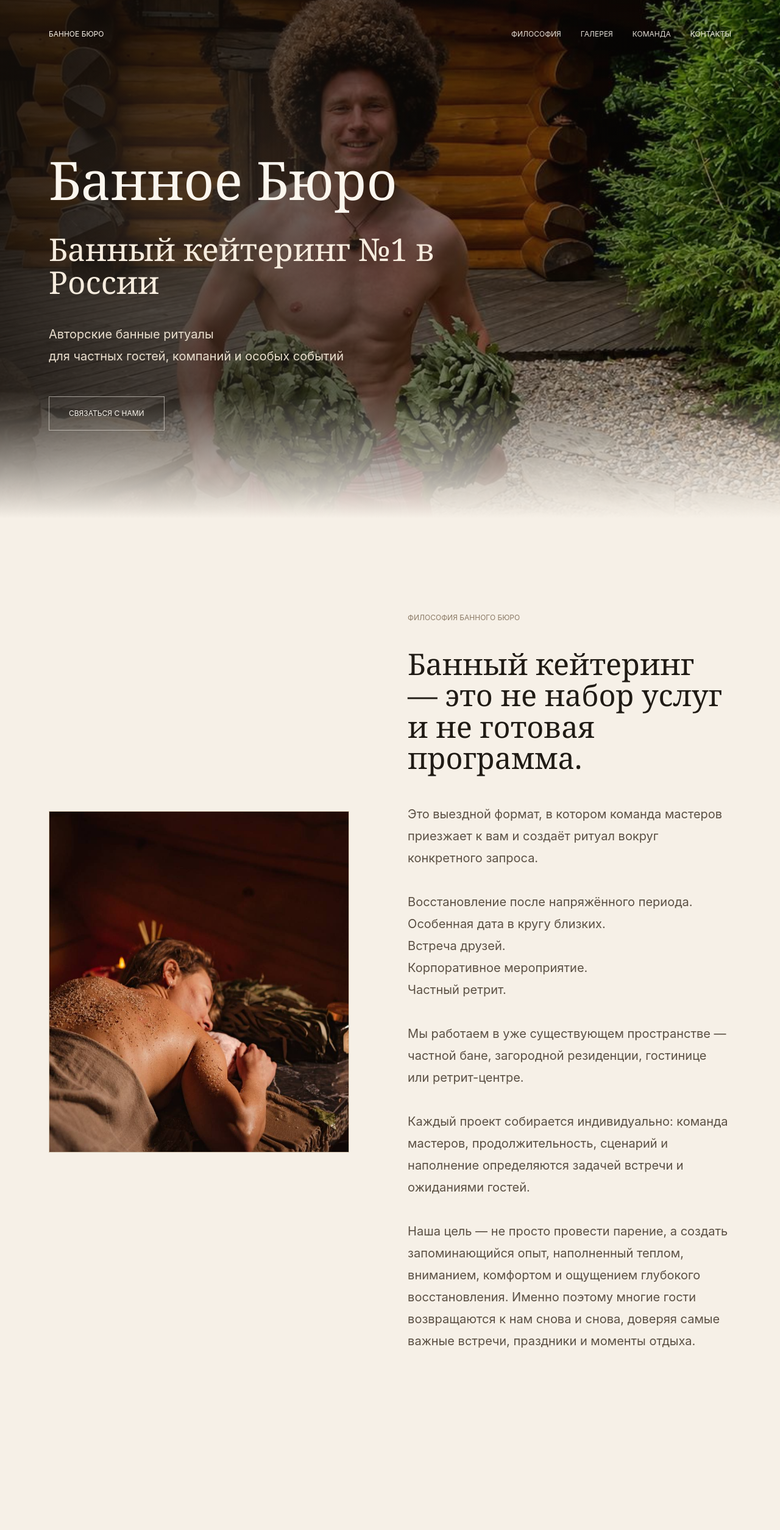
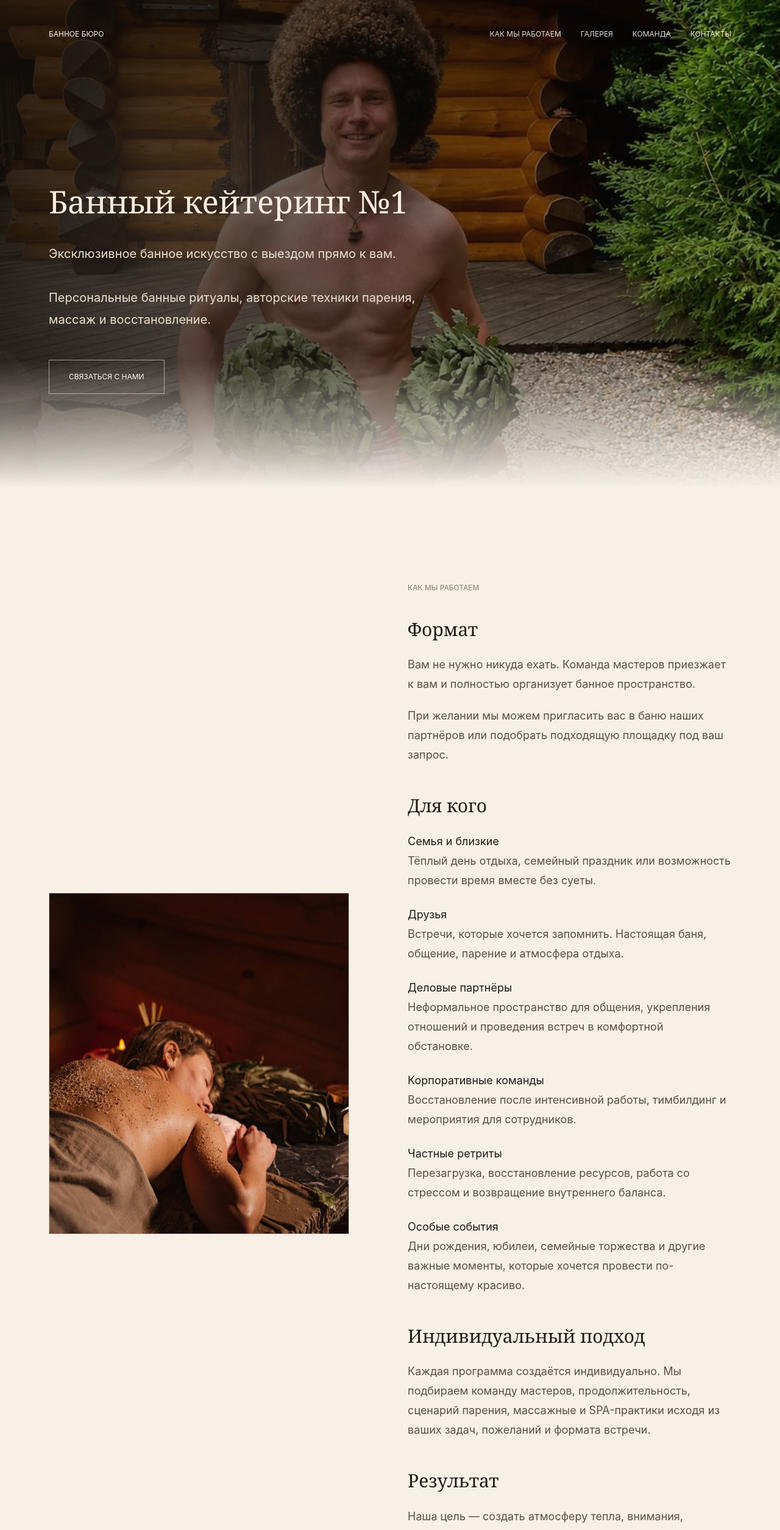
Before and after one commit to ajabenko82/bannoe-buro, a Next.js app: page / in a window 1280 px wide. Shown: the top 2509 px of the page at 61% size. Built offline with nearby package versions, Linux system fonts and the light colour scheme.

Commit message:
Update site content

```diff
--- a/app/page.tsx
+++ b/app/page.tsx
@@ -81,8 +81,8 @@ export default function Home() {
             Банное Бюро
           </a>
           <nav className="hidden items-center gap-8 text-xs uppercase text-[#fbf6ee]/90 lg:flex">
-            <a href="#philosophy" className="transition hover:text-white">
-              Философия
+            <a href="#how-we-work" className="transition hover:text-white">
+              Как мы работаем
             </a>
             <a href="#gallery" className="transition hover:text-white">
               Галерея
@@ -101,16 +101,15 @@ export default function Home() {
           className="relative z-10 mx-auto flex min-h-[calc(100svh-76px)] w-full max-w-[1520px] items-start px-5 pt-14 pb-20 sm:min-h-[calc(100svh-112px)] sm:px-10 sm:pt-28 sm:pb-28 lg:px-20 lg:pt-36 lg:pb-36"
         >
           <div className="reveal max-w-5xl text-[#fbf6ee]">
-            <h1 className="font-display text-[clamp(2.6rem,6.8vw,6.8rem)] font-normal leading-[0.9]">
-              Банное Бюро
+            <h1 className="mt-10 max-w-2xl font-display text-[clamp(1.7rem,4vw,3.5rem)] font-normal leading-[1.05] text-[#f6ecde] sm:mt-12">
+              Банный кейтеринг №1
             </h1>
-            <p className="mt-10 max-w-2xl font-display text-[clamp(1.7rem,4vw,3.5rem)] font-normal leading-[1.05] text-[#f6ecde] sm:mt-12">
-              Банный кейтеринг №1 в России
-            </p>
             <p className="mt-10 max-w-2xl text-lg leading-8 text-[#eadfce] sm:text-xl sm:leading-9">
-              Авторские банные ритуалы
+              Эксклюзивное банное искусство с выездом прямо к вам.
               <br />
-              для частных гостей, компаний и особых событий
+              <br />
+              Персональные банные ритуалы, авторские техники парения, массаж и
+              восстановление.
             </p>
             <div className="mt-12 flex flex-col gap-4 sm:flex-row">
               <a
@@ -125,7 +124,7 @@ export default function Home() {
       </section>
 
       <section
-        id="philosophy"
+        id="how-we-work"
         className="section-space px-6 sm:px-10 lg:px-20"
       >
         <div className="mx-auto grid max-w-[1320px] gap-12 lg:grid-cols-[0.92fr_1.08fr] lg:items-center">
@@ -139,41 +138,92 @@ export default function Home() {
             />
           </div>
           <div className="reveal max-w-3xl lg:pl-12">
-            <p className="eyebrow">Философия Банного Бюро</p>
-            <h2 className="mt-10 font-display text-[clamp(2.25rem,3.8vw,4.3rem)] font-normal leading-[1.06]">
-              Банный кейтеринг — это не набор услуг и не готовая программа.
-            </h2>
-            <p className="mt-12 max-w-2xl text-xl leading-9 text-[#5b5044]">
-              Это выездной формат, в котором команда мастеров приезжает к вам и
-              создаёт ритуал вокруг конкретного запроса.
-              <br />
-              <br />
-              Восстановление после напряжённого периода.
-              <br />
-              Особенная дата в кругу близких.
-              <br />
-              Встреча друзей.
-              <br />
-              Корпоративное мероприятие.
-              <br />
-              Частный ретрит.
-              <br />
-              <br />
-              Мы работаем в уже существующем пространстве — частной бане,
-              загородной резиденции, гостинице или ретрит-центре.
-              <br />
-              <br />
-              Каждый проект собирается индивидуально: команда мастеров,
-              продолжительность, сценарий и наполнение определяются задачей
-              встречи и ожиданиями гостей.
-              <br />
-              <br />
-              Наша цель — не просто провести парение, а создать запоминающийся
-              опыт, наполненный теплом, вниманием, комфортом и ощущением
-              глубокого восстановления. Именно поэтому многие гости
-              возвращаются к нам снова и снова, доверяя самые важные встречи,
-              праздники и моменты отдыха.
-            </p>
+            <p className="eyebrow">Как мы работаем</p>
+            <div className="mt-10 max-w-2xl space-y-12 text-[#5b5044]">
+              <div>
+                <h2 className="font-display text-3xl font-normal leading-tight text-[#201b15]">
+                  Формат
+                </h2>
+                <div className="mt-6 space-y-5 text-lg leading-8">
+                  <p>
+                    Вам не нужно никуда ехать. Команда мастеров приезжает к вам
+                    и полностью организует банное пространство.
+                  </p>
+                  <p>
+                    При желании мы можем пригласить вас в баню наших партнёров
+                    или подобрать подходящую площадку под ваш запрос.
+                  </p>
+                </div>
+              </div>
+
+              <div>
+                <h2 className="font-display text-3xl font-normal leading-tight text-[#201b15]">
+                  Для кого
+                </h2>
+                <div className="mt-6 space-y-6 text-lg leading-8">
+                  <p>
+                    <span className="block text-[#201b15]">
+                      Семья и близкие
+                    </span>
+                    Тёплый день отдыха, семейный праздник или возможность
+                    провести время вместе без суеты.
+                  </p>
+                  <p>
+                    <span className="block text-[#201b15]">Друзья</span>
+                    Встречи, которые хочется запомнить. Настоящая баня,
+                    общение, парение и атмосфера отдыха.
+                  </p>
+                  <p>
+                    <span className="block text-[#201b15]">
+                      Деловые партнёры
+                    </span>
+                    Неформальное пространство для общения, укрепления отношений
+                    и проведения встреч в комфортной обстановке.
+                  </p>
+                  <p>
+                    <span className="block text-[#201b15]">
+                      Корпоративные команды
+                    </span>
+                    Восстановление после интенсивной работы, тимбилдинг и
+                    мероприятия для сотрудников.
+                  </p>
+                  <p>
+                    <span className="block text-[#201b15]">
+                      Частные ретриты
+                    </span>
+                    Перезагрузка, восстановление ресурсов, работа со стрессом и
+                    возвращение внутреннего баланса.
+                  </p>
+                  <p>
+                    <span className="block text-[#201b15]">Особые события</span>
+                    Дни рождения, юбилеи, семейные торжества и другие важные
+                    моменты, которые хочется провести по-настоящему красиво.
+                  </p>
+                </div>
+              </div>
+
+              <div>
+                <h2 className="font-display text-3xl font-normal leading-tight text-[#201b15]">
+                  Индивидуальный подход
+                </h2>
+                <p className="mt-6 text-lg leading-8">
+                  Каждая программа создаётся индивидуально. Мы подбираем команду
+                  мастеров, продолжительность, сценарий парения, массажные и
+                  SPA-практики исходя из ваших задач, пожеланий и формата
+                  встречи.
+                </p>
+              </div>
+
+              <div>
+                <h2 className="font-display text-3xl font-normal leading-tight text-[#201b15]">
+                  Результат
+                </h2>
+                <p className="mt-6 text-lg leading-8">
+                  Наша цель — создать атмосферу тепла, внимания, комфорта и
+                  глубокого восстановления.
+                </p>
+              </div>
+            </div>
           </div>
         </div>
       </section>
@@ -196,14 +246,12 @@ export default function Home() {
                   восстановления, отдыха и общения. Каждая программа собирается
                   индивидуально и может включать различные элементы в
                   зависимости от формата встречи, количества гостей и
-                  поставленных задач.
+                  ваших пожеланий.
                 </p>
                 <p>
                   В программу могут входить авторское парение, массажные
                   практики, SPA-процедуры, ароматерапия, чайные церемонии и
-                  другие элементы банного ритуала. Состав программы всегда
-                  подбирается индивидуально под формат встречи, количество
-                  гостей и ваши пожелания.
+                  другие банные ритуалы.
                 </p>
               </div>
             </div>
```
